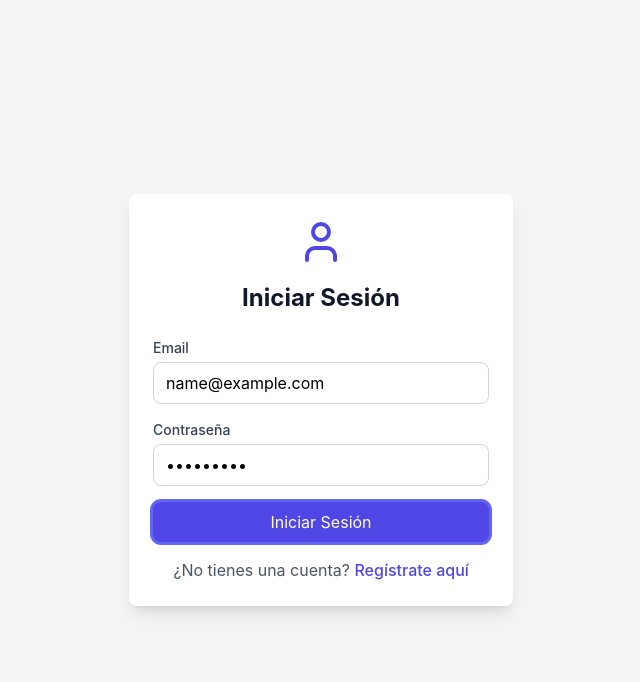
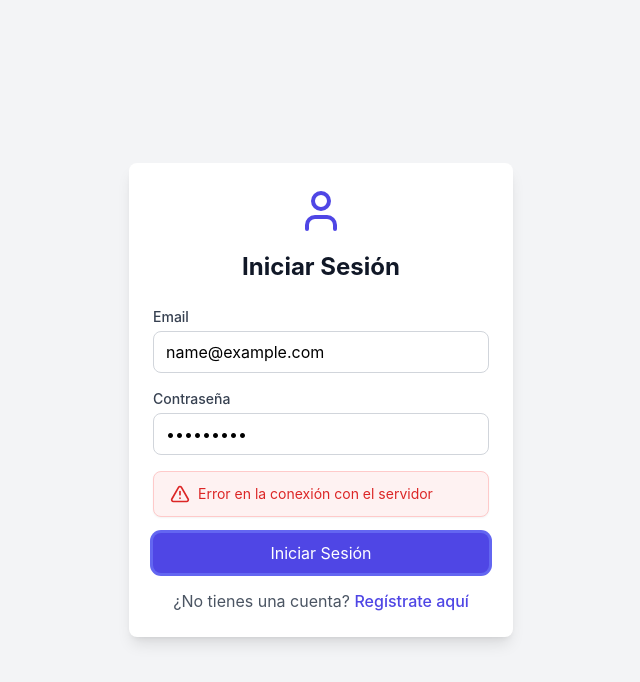
Before and after one commit to javieraguayo/PayDemo-Frontend, a React (Create React App) app: page / in a window 1280 px wide. Both pictures are taken after typing "name@example.com", "Sample123" into the empty fields and a click on the button "Iniciar Sesión". Shown: the top 682 px of the page, without its empty margins (319-959 px from the left). Built offline with nearby package versions, Linux system fonts and the light colour scheme; no server answers.

Commit message:
refactor login mensaje alerta

```diff
--- a/src/components/LoginForm.js
+++ b/src/components/LoginForm.js
@@ -1,11 +1,11 @@
 import { useState } from 'react';
-import { UserIcon } from 'lucide-react';
+import { UserIcon, AlertTriangle } from 'lucide-react';
 
 function LoginForm() {
   const [email, setEmail] = useState('');
   const [password, setPassword] = useState('');
   const [errors, setErrors] = useState({ email: '', password: '' });
-  const [serverError, setServerError] = useState(''); // Para manejar errores del servidor
+  const [serverError, setServerError] = useState('');
 
   const validateForm = () => {
     const newErrors = { email: '', password: '' };
@@ -17,7 +17,6 @@ function LoginForm() {
       newErrors.email = 'El formato de email es inválido';
     }
 
-    // Validación de contraseña
     if (!password) {
       newErrors.password = 'El campo de contraseña es obligatorio';
     } else if (password.length < 6) {
@@ -51,7 +50,11 @@ function LoginForm() {
           localStorage.setItem('token', data.token);
           window.location.replace('/home');
         } else {
-          setServerError(data.message || 'Error de autenticación');
+          if (data.message.includes('auth/invalid-credential')) {
+            setServerError('Credenciales inválidas, por favor intenta nuevamente.');
+          } else {
+            setServerError(data.message || 'Error de autenticación');
+          }
         }
       } catch (error) {
         setServerError('Error en la conexión con el servidor');
@@ -102,6 +105,16 @@ function LoginForm() {
             {errors.password && <p className="mt-1 text-sm text-red-600">{errors.password}</p>}
           </div>
 
+          {/* Mensaje de error del servidor con ícono de advertencia */}
+          {serverError && (
+            <div className="mb-4 flex items-center bg-red-50 border border-red-200 text-red-600 px-4 py-3 rounded-lg shadow-sm">
+              <AlertTriangle className="w-5 h-5 mr-2" />
+              <p className="text-sm">
+                {serverError}
+              </p>
+            </div>
+          )}
+
           <button
             type="submit"
             className="w-full px-4 py-2 text-white bg-indigo-600 rounded-lg hover:bg-indigo-700 focus:ring focus:ring-indigo-500"
@@ -109,13 +122,11 @@ function LoginForm() {
             Iniciar Sesión
           </button>
           <p className="mt-4 text-center">
-          <span className="text-gray-600">
-            ¿No tienes una cuenta?{' '}
-          </span>
-          <a href="/register" className="text-indigo-600 hover:text-indigo-700 font-medium">
-            Regístrate aquí
-          </a>
-        </p>
+            <span className="text-gray-600">¿No tienes una cuenta?{' '}</span>
+            <a href="/register" className="text-indigo-600 hover:text-indigo-700 font-medium">
+              Regístrate aquí
+            </a>
+          </p>
         </form>
       </div>
     </div>
```
